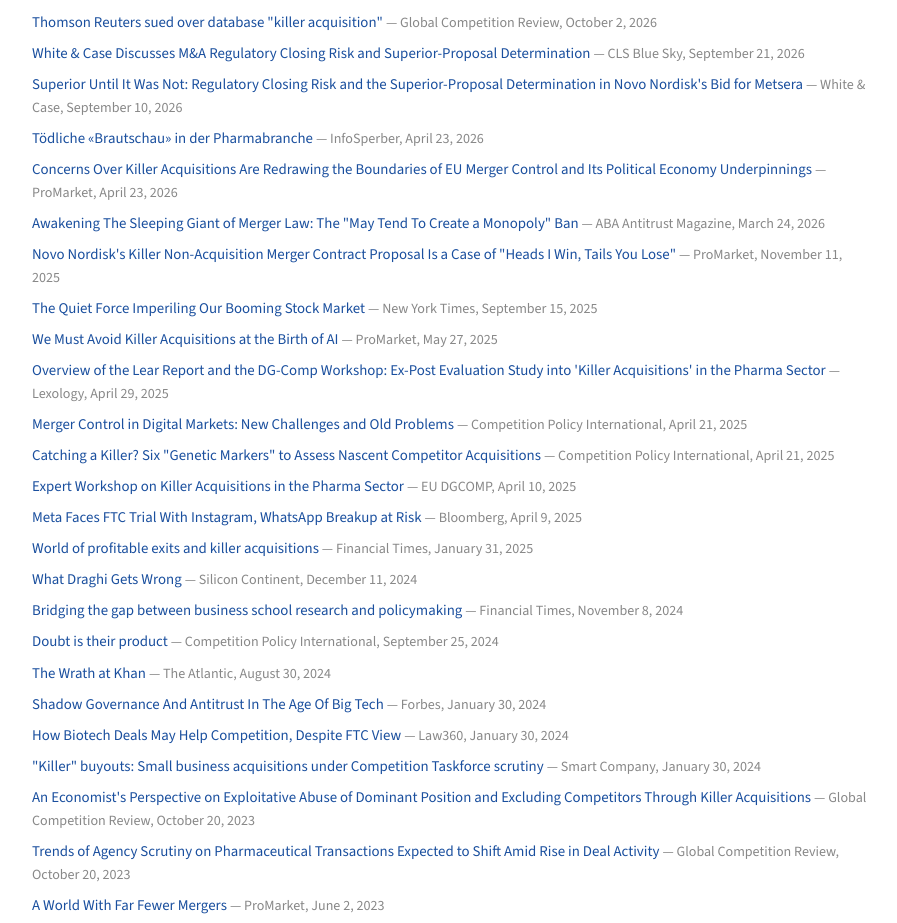
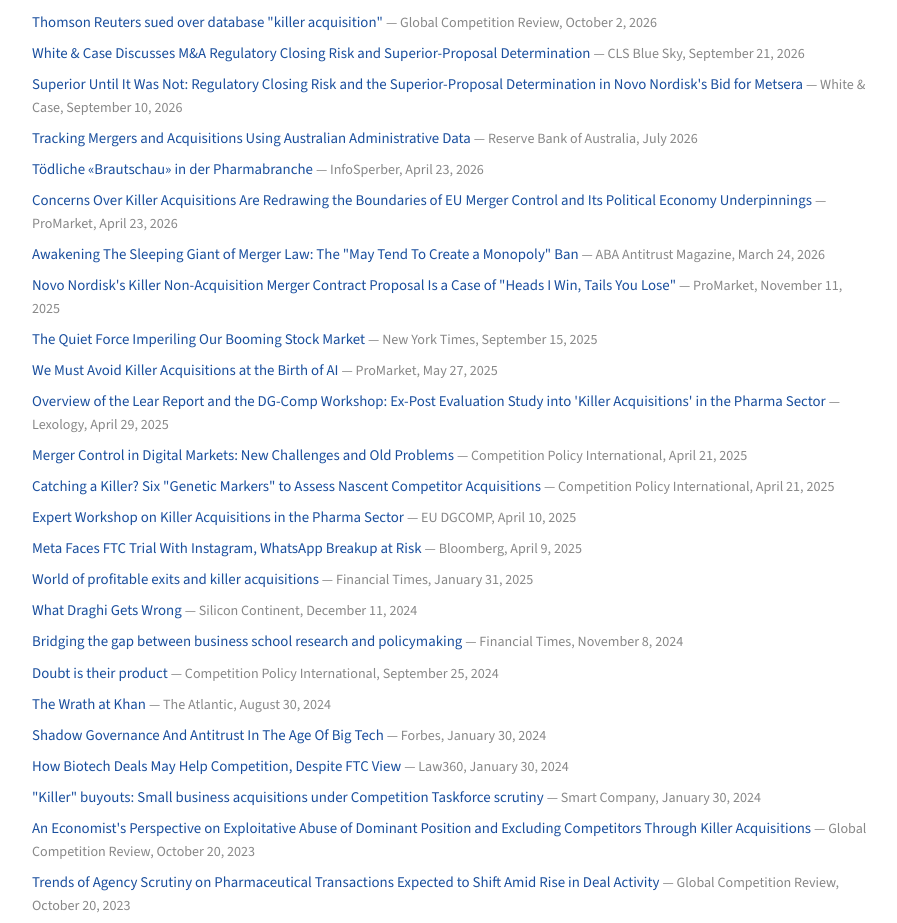
Before and after one commit to florianederer/florianederer.github.io, a plain HTML site: page press.html in a window 1280 px wide. Shown: the part 1780-2703 px from the top of the page, without its empty margins (190-1087 px from the left). Drawn offline with nearby package versions, Linux system fonts and the light colour scheme.

Commit message:
Add Reserve Bank of Australia paper citing Killer Acquisitions
Co-Authored-By: Claude Opus 5.5 <noreply@anthropic.com>

```diff
--- a/press.html
+++ b/press.html
@@ -102,6 +102,7 @@
       <li><a href="https://globalcompetitionreview.com/gcr-usa/article/thomson-reuters-sued-over-database-killer-acquisition">Thomson Reuters sued over database "killer acquisition"</a> <span class="press-source">— Global Competition Review, October 2, 2026</span></li>
       <li><a href="https://clsbluesky.law.columbia.edu/2026/09/21/white-case-discusses-ma-regulatory-closing-risk-and-superior-proposal-determination/">White &amp; Case Discusses M&amp;A Regulatory Closing Risk and Superior-Proposal Determination</a> <span class="press-source">— CLS Blue Sky, September 21, 2026</span></li>
       <li><a href="https://www.whitecase.com/insight-alert/superior-until-it-was-not-regulatory-closing-risk-and-superior-proposal-determination">Superior Until It Was Not: Regulatory Closing Risk and the Superior-Proposal Determination in Novo Nordisk's Bid for Metsera</a> <span class="press-source">— White &amp; Case, September 10, 2026</span></li>
+      <li><a href="https://rba.gov.au/publications/rdp/2026/2026-04/full.html">Tracking Mergers and Acquisitions Using Australian Administrative Data</a> <span class="press-source">— Reserve Bank of Australia, July 2026</span></li>
       <li><a href="https://www.infosperber.ch/wirtschaft/toedliche-brautschau-in-der-pharmabranche/">Tödliche «Brautschau» in der Pharmabranche</a> <span class="press-source">— InfoSperber, April 23, 2026</span></li>
       <li><a href="https://www.promarket.org/2026/04/23/concerns-over-killer-acquisitions-are-redrawing-the-boundaries-of-eu-merger-control-and-its-political-economy-underpinnings/">Concerns Over Killer Acquisitions Are Redrawing the Boundaries of EU Merger Control and Its Political Economy Underpinnings</a> <span class="press-source">— ProMarket, April 23, 2026</span></li>
       <li><a href="https://www.americanbar.org/groups/antitrust_law/resources/magazine/2026-spring/the-may-tend-to-create-a-monopoly-ban/">Awakening The Sleeping Giant of Merger Law: The "May Tend To Create a Monopoly" Ban</a> <span class="press-source">— ABA Antitrust Magazine, March 24, 2026</span></li>
```
